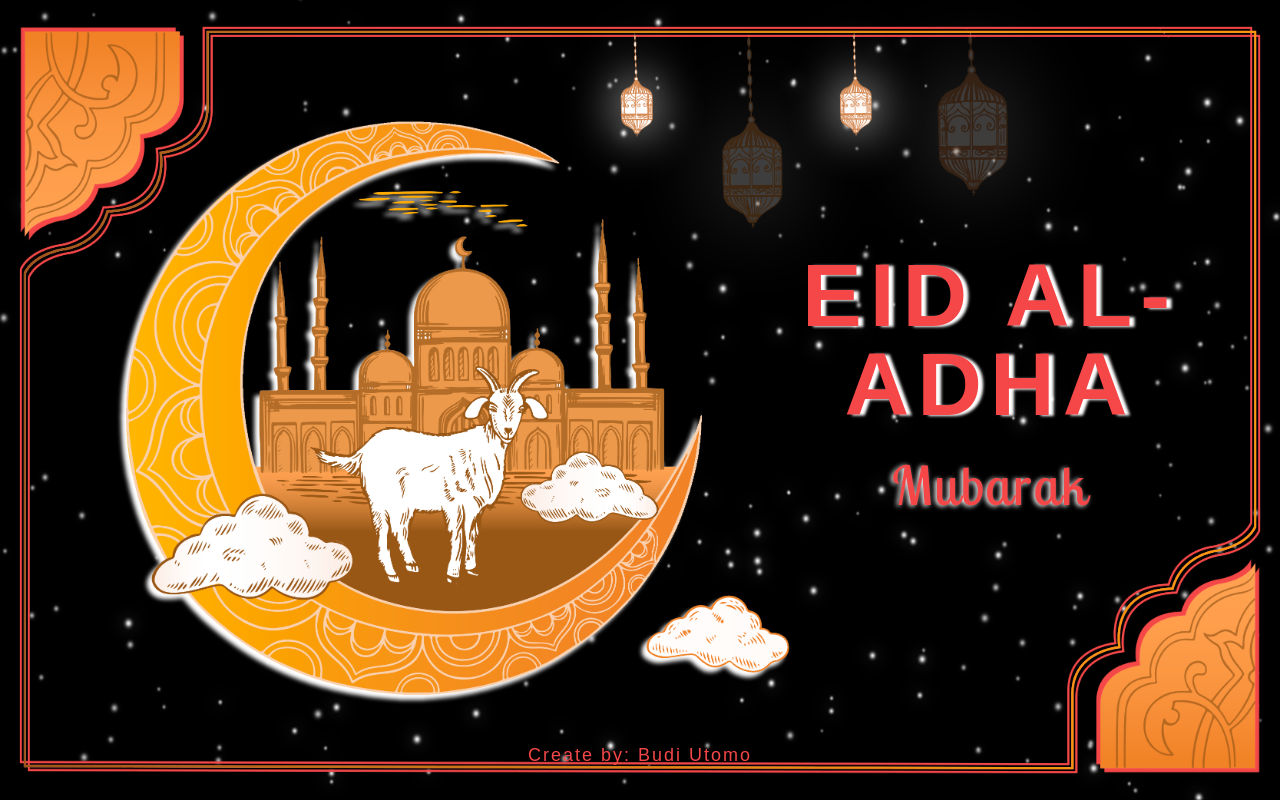
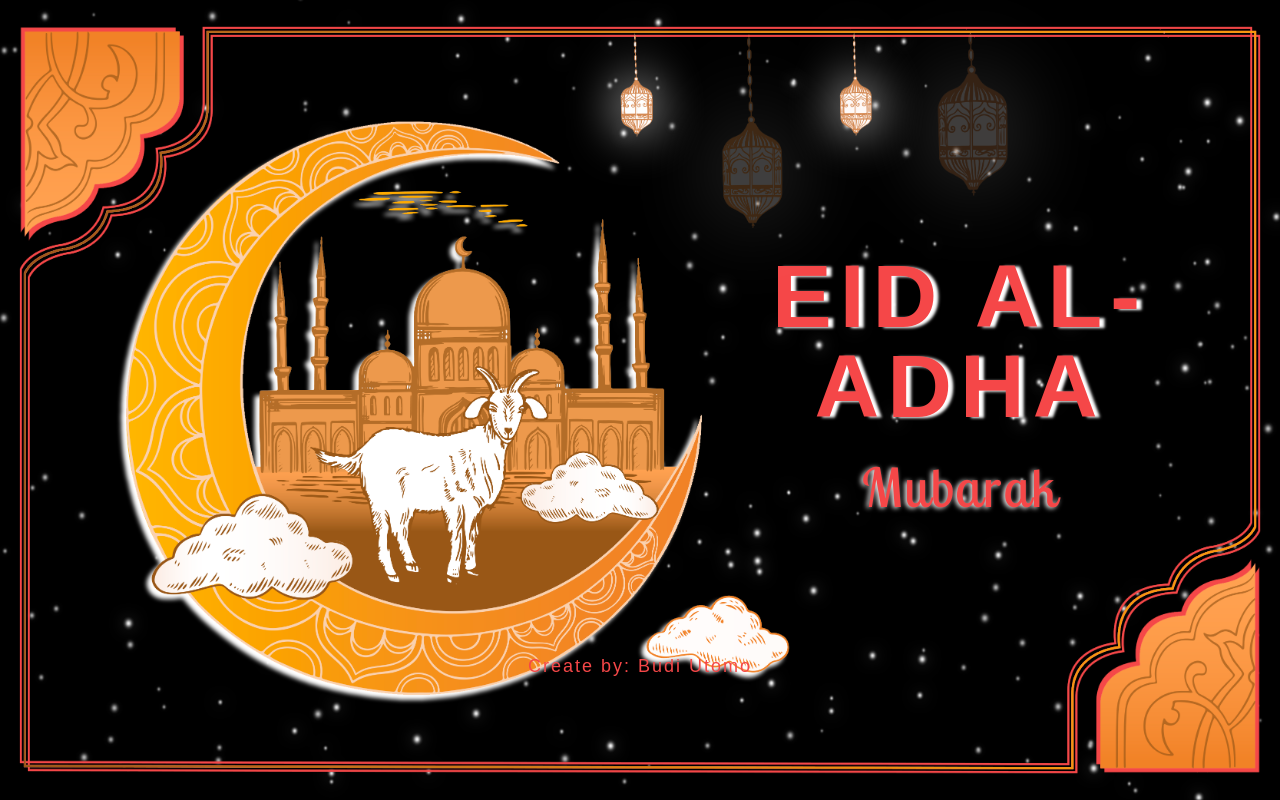
Before and after one commit to budextele/budi-greeting.github.io, a plain HTML site: page index.html in a window 1280 px wide. Drawn offline with Linux system fonts and the light colour scheme; a web font is replaced by a local one.

Commit message:
mobile layout

```diff
--- a/script.js
+++ b/script.js
@@ -1,5 +1,3 @@
-
-if(screen.availHeight > screen.availWidth){
-  alert("Please use Landscape!");
-
+if (screen.availHeight > screen.availWidth) {
+  alert("Please use Landscape! better use laptop / pc");
 }
--- a/style.css
+++ b/style.css
@@ -39,8 +39,8 @@ section img {
 }
 
 section #text {
-    padding-left: 700px;
-    padding-top: 150px;
+    padding-left: 50%;
+    padding-top: 12%;
     position: absolute;
     color: #F54748;
     text-shadow: 5px 1px 3px #Fff;
@@ -63,7 +63,7 @@ section #text span {
 
 
 section #me {
-    padding-top: 710px;
+    padding-top: 41.5%;
     position: absolute;
     color: #F54748;
     text-align: center;
@@ -84,6 +84,7 @@ h3 {
     color: lightcoral;
 }
 
+
 @media screen and (orientation:portrait) {
     .conten {
         visibility: hidden;
@@ -94,12 +95,6 @@ h3 {
     }
 
 }
-
-/*
-#star {
-    pointer-events: none;
-    animation: animate 3s ease-in-out infinite;
-}*/
 
 .star1,
 .star5 {
@@ -195,6 +190,7 @@ h3 {
     }
 }
 
+/*
 @media screen and (max-width: 850px) {
 
     section #text {
@@ -260,3 +256,4 @@ h3 {
         font-size: x-small;
     }
 }
+*/
```
Also changed, not shown: index.html (+1 -0 lines).
